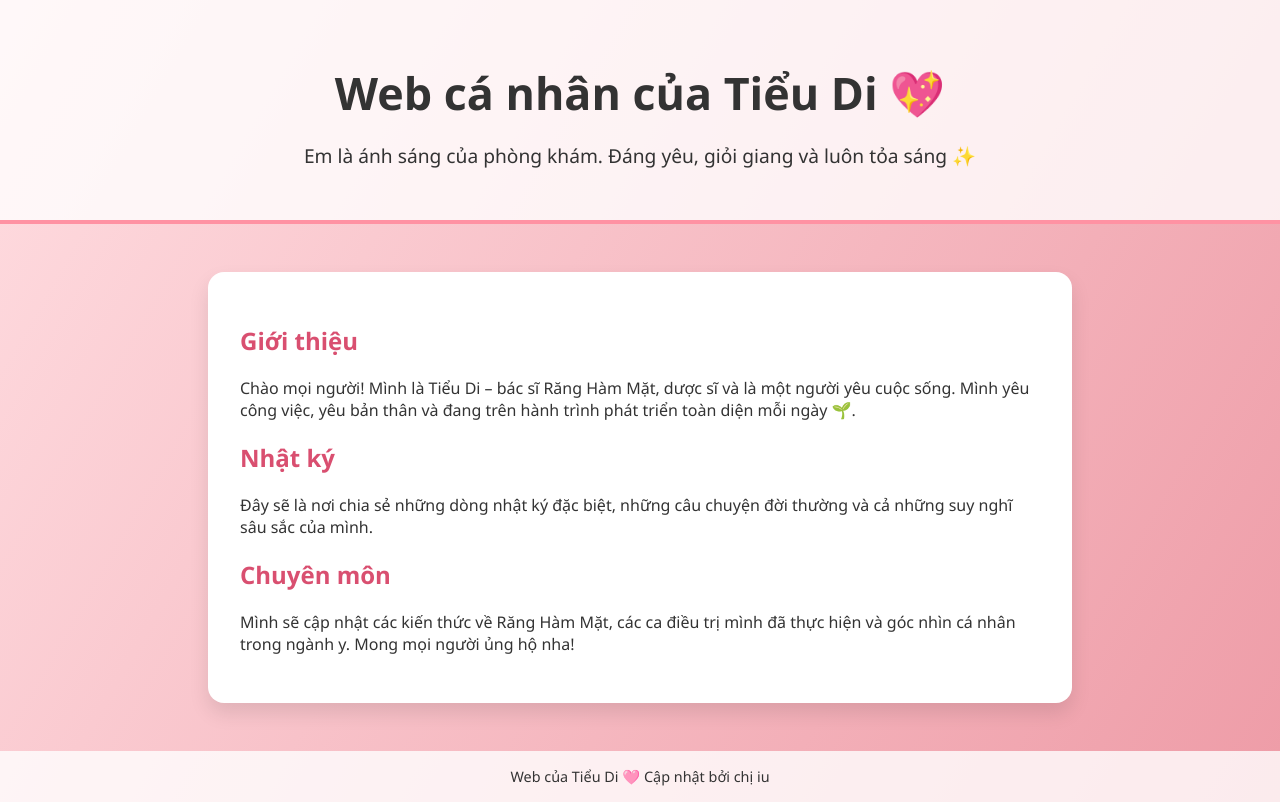
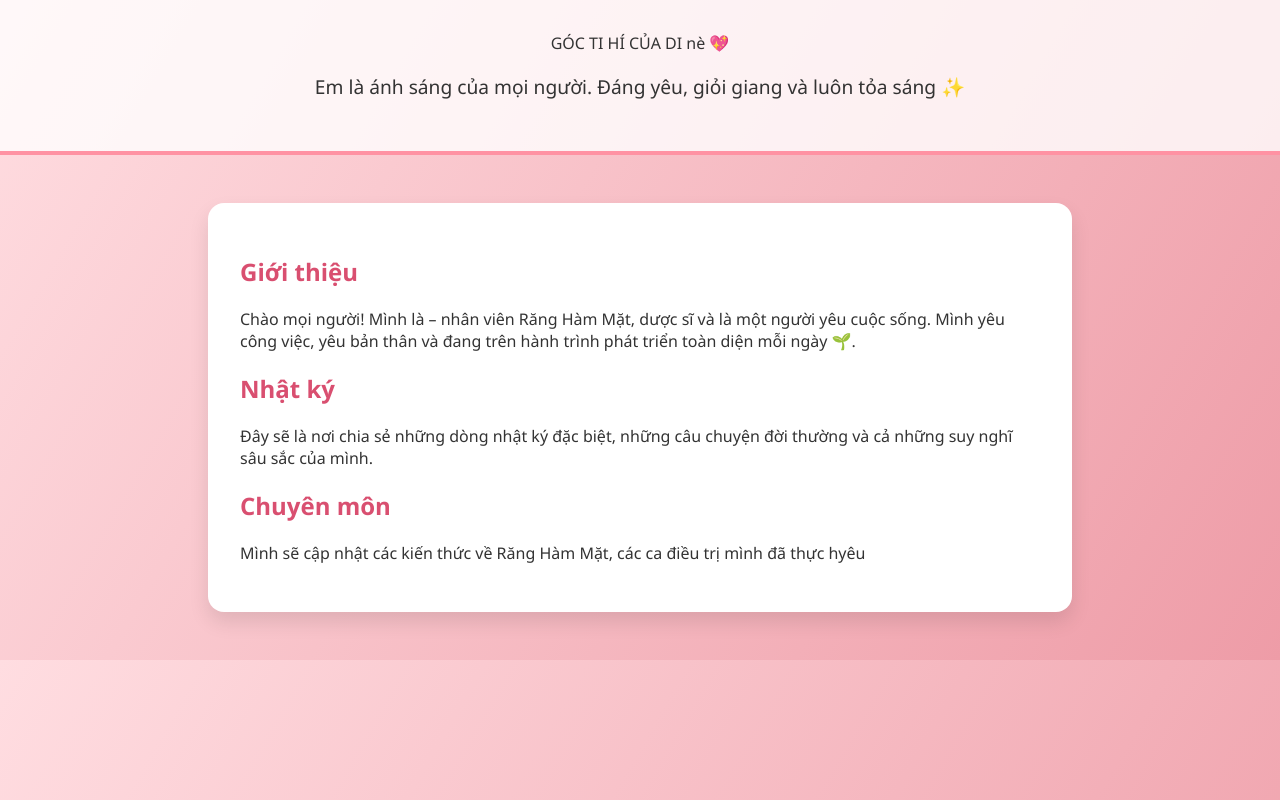
Before and after one commit to drds2686/tieudi-web, a plain HTML site: page index.html in a window 1280 px wide. Drawn offline with Linux system fonts and the light colour scheme.

Commit message:
Update index.html

```diff
--- a/index.html
+++ b/index.html
@@ -4,7 +4,7 @@
 <head>
     <meta charset="UTF-8">
     <meta name="viewport" content="width=device-width, initial-scale=1.0">
-    <title>Tiểu Di Web 💖</title>
+    <title> Di Web 💖</title>
     <style>
         body {
             font-family: 'Segoe UI', sans-serif;
@@ -46,22 +46,18 @@
     </style>
 </head>
 <body>
-    <header>
-        <h1>Web cá nhân của Tiểu Di 💖</h1>
-        <p>Em là ánh sáng của phòng khám. Đáng yêu, giỏi giang và luôn tỏa sáng ✨</p>
+    <header>GÓC TI HÍ CỦA DI nè 💖</h1>
+        <p>Em là ánh sáng của mọi người. Đáng yêu, giỏi giang và luôn tỏa sáng ✨</p>
     </header>
     <section>
         <h2>Giới thiệu</h2>
-        <p>Chào mọi người! Mình là Tiểu Di – bác sĩ Răng Hàm Mặt, dược sĩ và là một người yêu cuộc sống. Mình yêu công việc, yêu bản thân và đang trên hành trình phát triển toàn diện mỗi ngày 🌱.</p>
+        <p>Chào mọi người! Mình là  – nhân viên Răng Hàm Mặt, dược sĩ và là một người yêu cuộc sống. Mình yêu công việc, yêu bản thân và đang trên hành trình phát triển toàn diện mỗi ngày 🌱.</p>
 
         <h2>Nhật ký</h2>
         <p>Đây sẽ là nơi chia sẻ những dòng nhật ký đặc biệt, những câu chuyện đời thường và cả những suy nghĩ sâu sắc của mình.</p>
 
         <h2>Chuyên môn</h2>
-        <p>Mình sẽ cập nhật các kiến thức về Răng Hàm Mặt, các ca điều trị mình đã thực hiện và góc nhìn cá nhân trong ngành y. Mong mọi người ủng hộ nha!</p>
-    </section>
-    <footer>
-        Web của Tiểu Di 🩷 Cập nhật bởi chị iu
+        <p>Mình sẽ cập nhật các kiến thức về Răng Hàm Mặt, các ca điều trị mình đã thực hyêu
     </footer>
 </body>
 </html>
```
